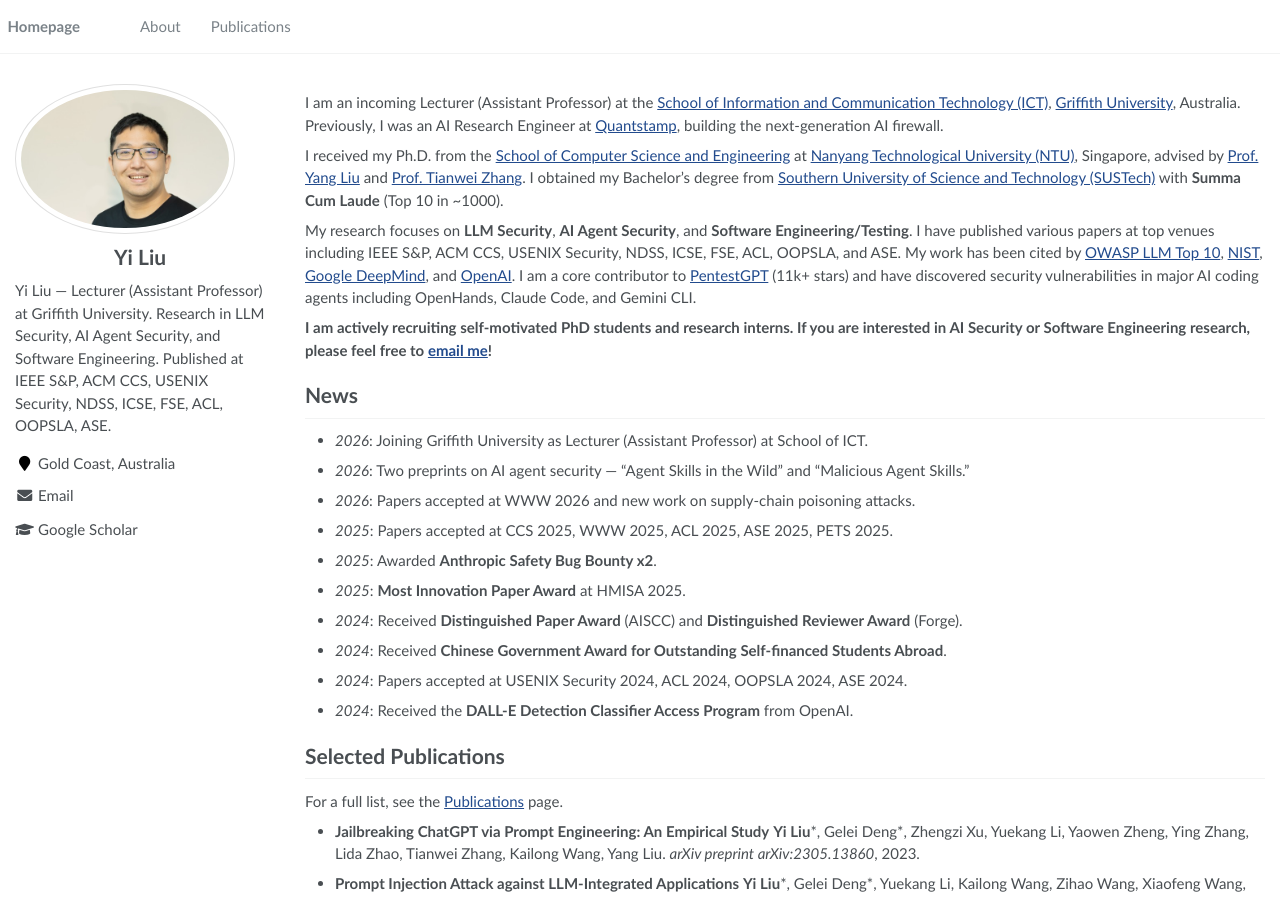
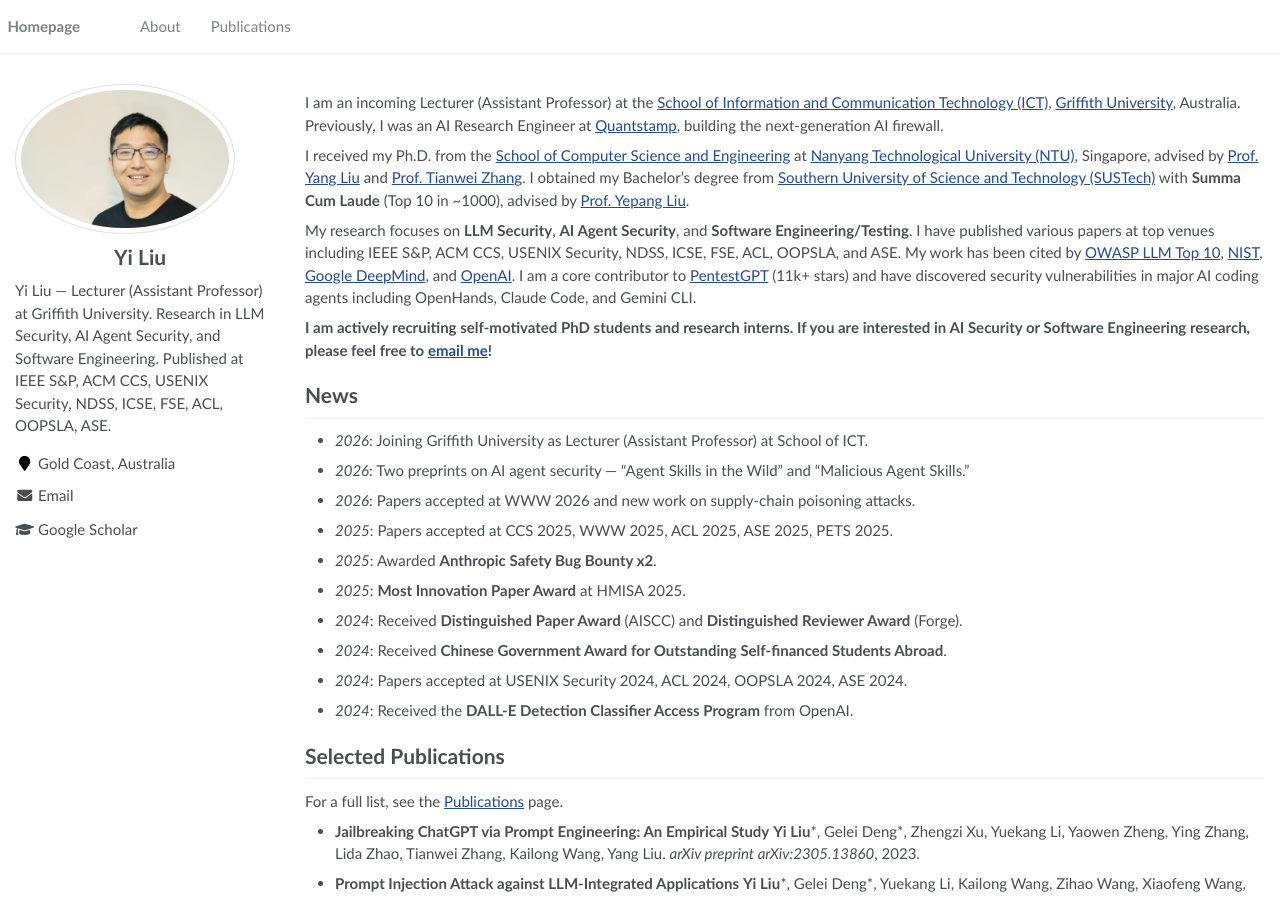
Before and after one commit to liuyi-academic/liuyi-academic.github.io, a Jekyll site: the page built from _pages/about.md, in a window 1280 px wide and 900 px high. Built offline with Jekyll 4.4.1, drawn with Linux system fonts in a browser that asks for light colours.

Commit message:
feat: add Prof. Yepang Liu as bachelor supervisor
Co-Authored-By: Claude Opus 4.6 (1M context) <noreply@anthropic.com>

```diff
--- a/_pages/about.md
+++ b/_pages/about.md
@@ -12,7 +12,7 @@ redirect_from:
 
 I am an incoming Lecturer (Assistant Professor) at the [School of Information and Communication Technology (ICT)](https://www.griffith.edu.au/griffith-sciences/school-information-communication-technology), [Griffith University](https://www.griffith.edu.au/), Australia. Previously, I was an AI Research Engineer at [Quantstamp](https://quantstamp.com/), building the next-generation AI firewall.
 
-I received my Ph.D. from the [School of Computer Science and Engineering](https://www.ntu.edu.sg/computing) at [Nanyang Technological University (NTU)](https://www.ntu.edu.sg/), Singapore, advised by [Prof. Yang Liu](https://personal.ntu.edu.sg/yangliu/) and [Prof. Tianwei Zhang](https://personal.ntu.edu.sg/tianwei.zhang/). I obtained my Bachelor's degree from [Southern University of Science and Technology (SUSTech)](https://www.sustech.edu.cn/en/) with **Summa Cum Laude** (Top 10 in ~1000).
+I received my Ph.D. from the [School of Computer Science and Engineering](https://www.ntu.edu.sg/computing) at [Nanyang Technological University (NTU)](https://www.ntu.edu.sg/), Singapore, advised by [Prof. Yang Liu](https://personal.ntu.edu.sg/yangliu/) and [Prof. Tianwei Zhang](https://personal.ntu.edu.sg/tianwei.zhang/). I obtained my Bachelor's degree from [Southern University of Science and Technology (SUSTech)](https://www.sustech.edu.cn/en/) with **Summa Cum Laude** (Top 10 in ~1000), advised by [Prof. Yepang Liu](https://yepangliu.github.io/).
 
 My research focuses on **LLM Security**, **AI Agent Security**, and **Software Engineering/Testing**. I have published various papers at top venues including IEEE S&P, ACM CCS, USENIX Security, NDSS, ICSE, FSE, ACL, OOPSLA, and ASE. My work has been cited by [OWASP LLM Top 10](https://owasp.org/www-project-top-10-for-large-language-model-applications/), [NIST](https://www.nist.gov/), [Google DeepMind](https://deepmind.google/), and [OpenAI](https://openai.com/). I am a core contributor to [PentestGPT](https://github.com/GreyDGL/PentestGPT) (11k+ stars) and have discovered security vulnerabilities in major AI coding agents including OpenHands, Claude Code, and Gemini CLI.
 
```
